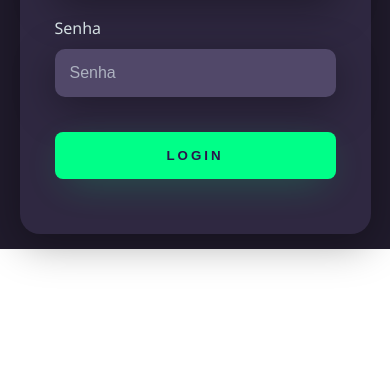
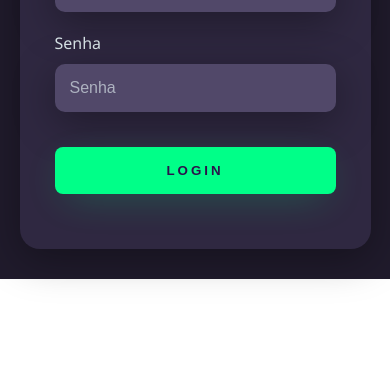
Before and after one commit to allangdasilva/projeto-login-com-tema-dark, a plain HTML site: page index.html in a window 390 px wide. Shown: the part 466-844 px from the top of the page. Drawn offline with Linux system fonts and the light colour scheme.

Commit message:
Correção de view height

```diff
--- a/estilos/media-query.css
+++ b/estilos/media-query.css
@@ -1,9 +1,13 @@
 @media screen and (max-width:1100px) {
+
     .card-login {
         width: 85%;
     }
 }
 @media screen and (max-width:950px) {
+    main {
+        height: 100%;
+    }
     .card-login {
         width: 85%;
     }
@@ -11,7 +15,6 @@
 @media screen and (max-width:600px) {
     main {
         flex-direction: column;
-        width: 100vw;
         height: 100%;
         padding-block: 15px;
     }
--- a/estilos/style.css
+++ b/estilos/style.css
@@ -2,13 +2,15 @@
 
 * {
     margin: 0px;
+    padding: 0;
     box-sizing: border-box;
 }
 body {
     font-family: "Noto Sans", sans-serif;
+
 }
 main {
-    width: 100vw;
+    width: 100%;
     height: 100vh;
     background-color: #201b2c;
     display: flex;
@@ -20,8 +22,8 @@ main.active {
     background-color: #ebfff6;
 }
 .left-login {
-    width: 50vw;
-    height: 100vh;
+    width: 50%;
+    height: 100%;
     display: flex;
     justify-content: center;
     align-items: center;
@@ -40,8 +42,9 @@ main.active .left-login > img:last-child {
     display: block;
 }
 .right-login {
-    width: 50vw;
-    height: 100vh;
+    width: 50%;
+    height: 100%;
+    padding-block: 15px;
     display: flex;
     flex-direction: column;
     justify-content: center;
@@ -86,6 +89,7 @@ main.active i:last-child {
 
 .card-login {
     background-color: #2f2841;
+
     width: 60%;
     display: flex;
     justify-content: center;
```
